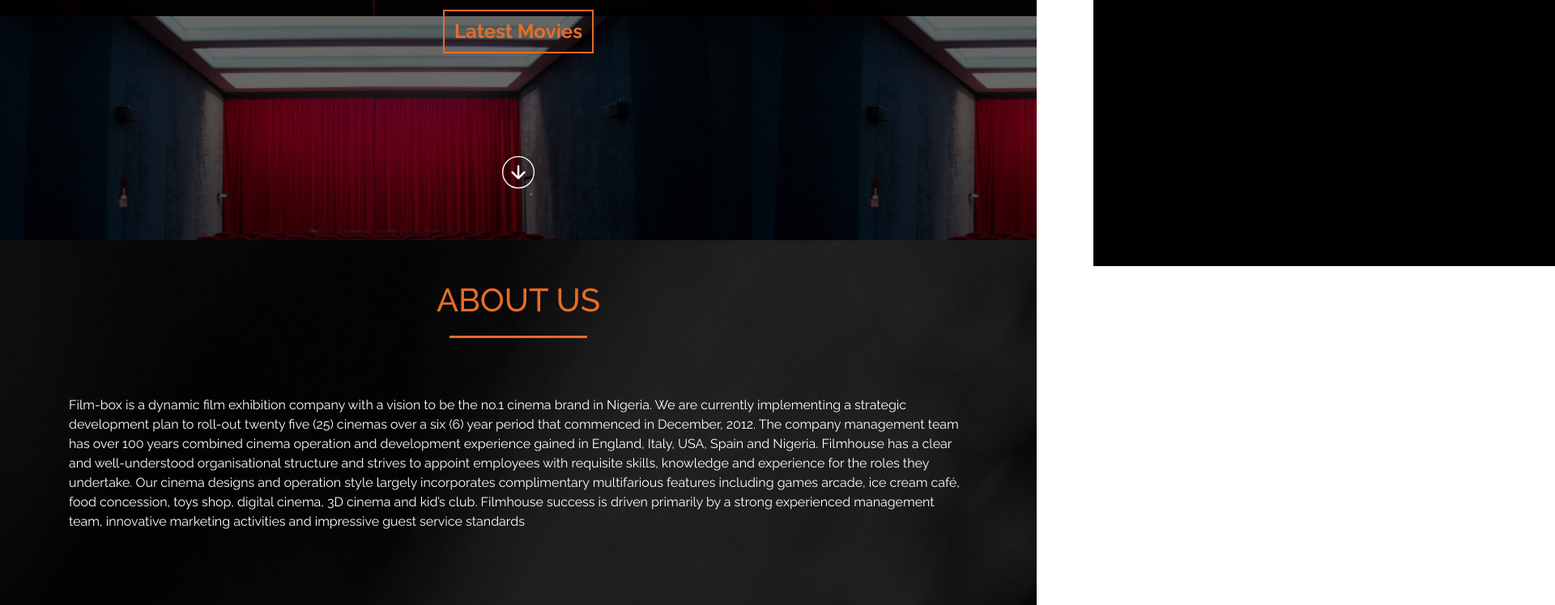
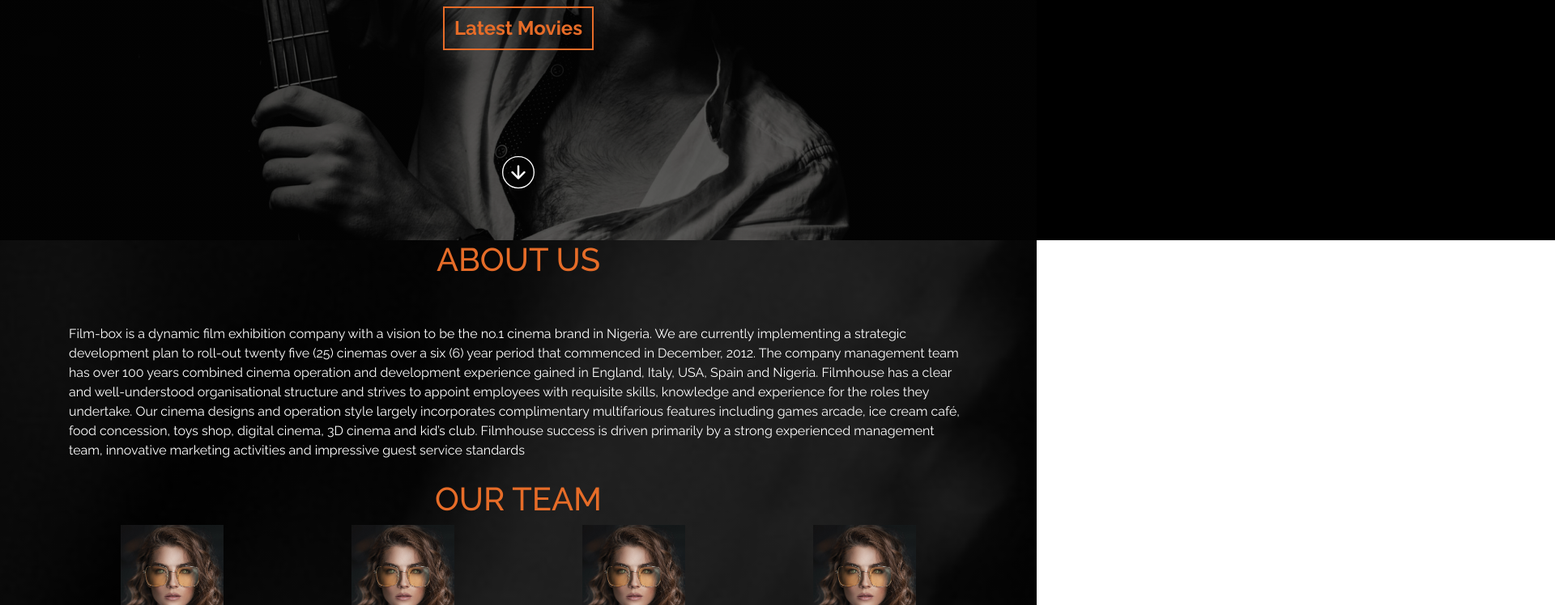
Before and after one commit to belrah/Film-box-App, a plain HTML site: page index.html in a window 1280 px wide. Shown: the part 503-1251 px from the top of the page at 81% size, 1920 px wide, since content can reach past the window. Drawn offline with nearby package versions, Linux system fonts and the light colour scheme.

Commit message:
Update and rename index2.html to index.html

```diff
--- a/index2.html
+++ b/index.html
@@ -19,7 +19,7 @@
     <!--[if (lt IE 9) ]><script src="https://cdnjs.cloudflare.com/ajax/libs/tiny-slider/2.9.2/min/tiny-slider.helper.ie8.js"></script ><![endif]-->
     <!-- CSS links-->
     <link rel="stylesheet" href="https://stackpath.bootstrapcdn.com/bootstrap/4.5.0/css/bootstrap.min.css" integrity="sha384-9aIt2nRpC12Uk9gS9baDl411NQApFmC26EwAOH8WgZl5MYYxFfc+NcPb1dKGj7Sk" crossorigin="anonymous" />
-    <link rel="stylesheet" type="text/css" href="./assets/css/style2.css" />
+    <link rel="stylesheet" type="text/css" href="./assets/css/style.css" />
     <link rel="stylesheet" href="./assets/css/responsive.css" />
   </head>
   <body>
```
